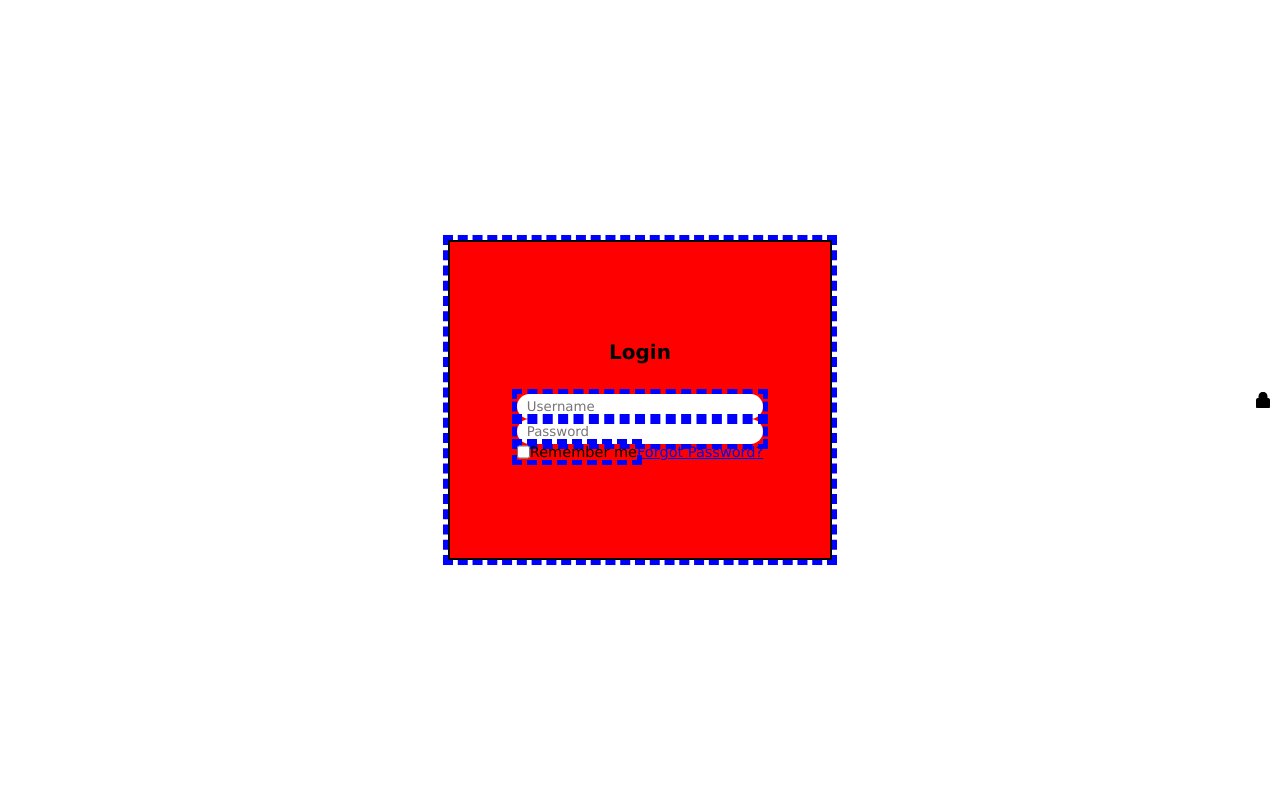
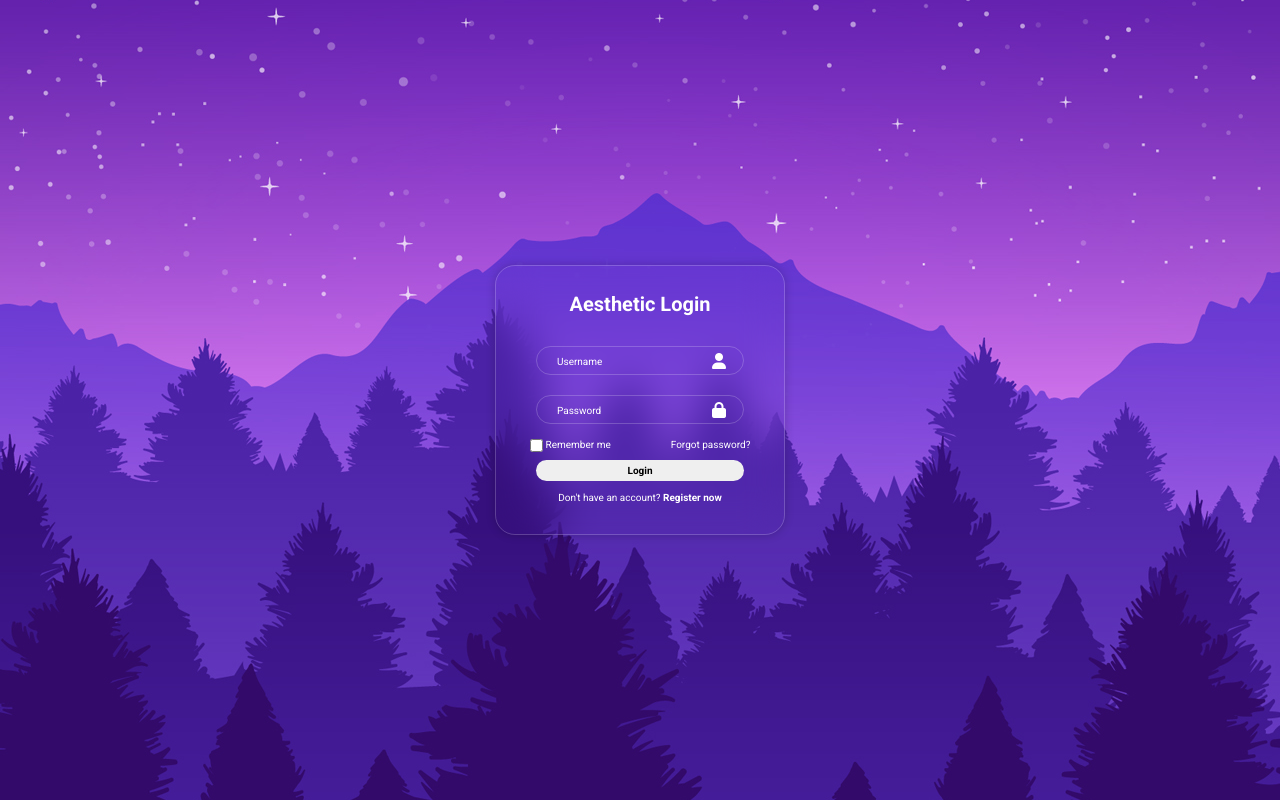
Before and after one commit to viiicious/aesthetic-landing-page, a plain HTML site: page index.html in a window 1280 px wide. Drawn offline with Linux system fonts and the light colour scheme.

Commit message:
add improvements

```diff
--- a/index.html
+++ b/index.html
@@ -11,27 +11,23 @@
 		/>
 	</head>
 	<body>
-		<form>
-			<div class="container">
-				<div class="wrapper">
-					<h1>Login</h1>
-					<div class="inputUser">
-						<div class="inputContainer">
-							<input class="formfield" type="text" placeholder="Username" />
+			<form class="formContainer">
+				<h1> Aesthetic Login </h1>
+					<div class="inputField">
+						<input class="formfield" type="text" placeholder="Username">
 						<i class="fa-solid fa-user icon"></i>
 					</div>
-						<div class="inputContainer">
-							<input class="formfield" type="password" placeholder="Password" />
+					<div class="inputField">
+						<input class="formfield" type="password" placeholder="Password">
 						<i class="fa-solid fa-lock icon"></i>
 					</div>
+					<div class="rememberForgot">
+						<input class="rememberInput" type="checkbox"><p> Remember me </p>
+						<a class="forgotLink" href="#"> Forgot password? </a>
 					</div>
-					<div class="questionContainer">
-						<div class="rememberMe">
-										<input class="checkbox" type="checkbox" /> <p> Remember me </p>
-						</div>
-						<a href="#">Forgot Password?</a>
-					</div>
-				</div>
+						<div class="btn"></div>
+							<button class="loginBtn"> Login </button>
+							<p class="registerLink"> Don't have an account?<strong><a class="classRegister" href="#"> Register now </a></p></strong>
 						</div>
 			</form>
 		<script src="script.js"></script>
--- a/style.css
+++ b/style.css
@@ -1,66 +1,131 @@
+@import url('https://fonts.googleapis.com/css2?family=Roboto:ital,wght@0,100;0,300;0,400;0,500;0,700;0,900;1,100;1,300;1,400;1,500;1,700;1,900&display=swap');
+
 * {
   box-sizing: border-box;
   margin: 0;
   padding: 0;
-  font-family: verdana, san serif;
+  font-family: "Roboto";
 }
 
-.container {
+body {
+  background-image: url(img.jpg);
+  background-position: center;
   display: flex;
   align-items: center;
   justify-content: center;
   height: 100vh;
-  outline: 5px dashed blue;
 }
 
-.wrapper {
-  display: grid;
-  place-content: center;
-  border: 2px solid black;
-  background-color: red;
-  width: 30%;
-  height: 40%;
-  outline: 5px dashed blue;
+.formContainer {
+  border: 1.5px solid rgb(255, 255, 255, .2);
+  display: flex;
+  align-items: center;
+  justify-content: center;
+  flex-direction: column;
+  color: #fff;
+  backdrop-filter: blur(20px);
+  background-color: rgba(255, 255, 255, 0.5);
+  background: transparent;
+  border-radius: 20px;
+  box-shadow: 0 0px 10px rgba(0, 0, 0, 0.2);
+  width: 290px;
+  height: 270px;;
 }
 
-.wrapper h1 {
+.formContainer h1 {
+  font-size: 20px;
+  margin-top: 25px;
+  margin-bottom: 20px;
+
+}
+
+.inputField {
   display: flex;
   justify-content: center;
-  font-size: 20px;
+  align-items: center;
+  margin: 10px 100px;
+  width: 72%;
+  border: 1.5px solid rgb(255, 255, 255, .2);
+  border-radius: 20px;
+  padding: 2px 5px;
+}
+
+input {
+  background: transparent;
+  border: none;
+  color: #ffff;
+}
+
+input::placeholder {
+  font-size: 10px;
+  color: #ffffff;
+  opacity: 1;  /* Optional: make sure the opacity is fully visible */
+}
+
+input:focus {
+  outline: none;
+}
+
+.formfield {
+  margin: 4px 3px;
+  transition: color 0.3s ease;
+}
+
+.formfield:hover {
+  border-color: #3498db;
+}
+
+.rememberForgot {
+  display: flex;
+  justify-content: space-between;
+  font-size: 10px;
+  margin: 5px 0px;
+}
+
+.rememberForgot p {
+  margin-left: 3px;
+}
+
+.forgotLink {
+  padding-left: 60px;
+  text-decoration: none;
+  color: white;
+}
+
+.forgotLink:hover {
+  background-color: none;
+  color: rgb(231, 216, 216);
+}
+
+.loginBtn {
+  width: 72%;
+  border: none;
+  border-radius: 20px;
+  padding: 5px 15px;
+  margin-top: 3px;
+  margin-bottom: 11px;
+  font-size: 10px;
+  font-weight: bold;
+}
+
+.loginBtn:hover {
+  background-color: rgb(231, 216, 216);
+  cursor: pointer;
+}
+
+.registerLink {
+  font-size: 10px;
   margin-bottom: 30px;
 }
 
-.inputContainer {
-  display: flex;
-  outline: 5px dashed blue;
-
+.registerLink a:hover {
+  background-color: none;
+  color: rgb(231, 216, 216);
+  cursor: pointer;
 }
 
-.formfield {
-  width: 100%;
-  border: none;
-  border-radius: 100px;
-  padding: 5px 0 5px 10px;
+.classRegister {
+  color: #ffffff; /* Change to your desired color */
+  text-decoration: none;
+  opacity: 1;
 }
-
-.icon {
-  position: absolute;
-  right: 10px;
-  top: 50%;
-  transform: translateY(-50%);
-}
-
-.rememberMe {
-  display: flex;
-  outline: 5px dashed blue;
-}
-
-.questionContainer {
-  display: flex;
-  justify-content: space-between;
-  width: 100%;
-  font-size: 14.5px;
-}
-
-.checkbox {;
-}
```
Lines whose indentation alone changed are shown as unchanged.
